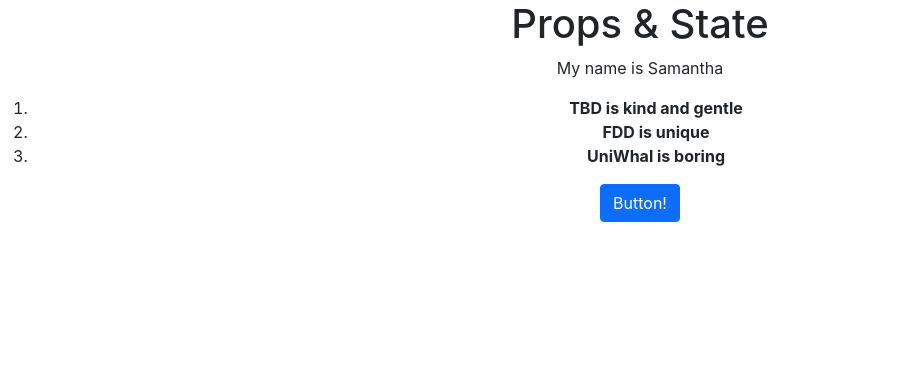
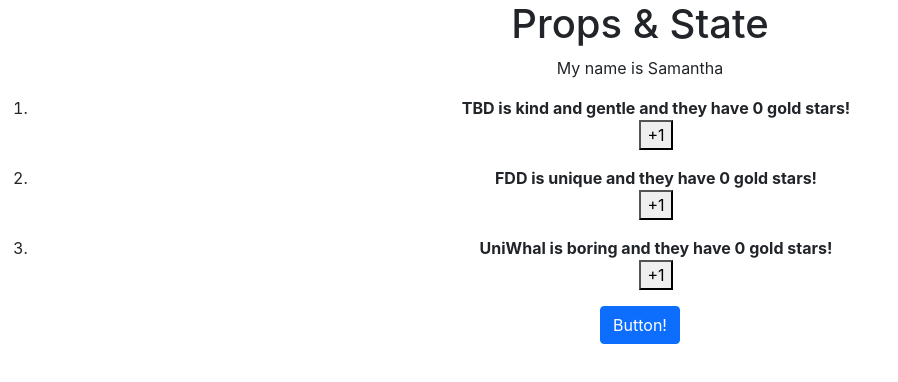
Before and after one commit to DeltaVCode-Demo/cr-301d10-demo2, a React (Create React App) app: page / in a window 1280 px wide. Shown: the top 382 px of the page, without its empty margins (0-898 px from the left). Built offline with nearby package versions, Linux system fonts and the light colour scheme.

Commit message:
Add a button

```diff
--- a/src/components/child.js
+++ b/src/components/child.js
@@ -1,6 +1,14 @@
 import React from 'react';
 
 class Child extends React.Component {
+  constructor(props) {
+    super(props);
+
+    this.state = {
+      goldStars: 0,
+    };
+  }
+
   render() {
     let adjective = 'boring';
 
@@ -12,7 +20,12 @@ class Child extends React.Component {
     }
 
     console.log(this.props);
-    return <strong>{this.props.name} is {adjective}</strong>
+    return (
+      <>
+        <strong>{this.props.name} is {adjective} and they have {this.state.goldStars} gold stars!</strong>
+        <p><button>+1</button></p>
+      </>
+    );
   }
 }
 
```
Also changed, not shown: 1 other file (tests, documents, lock files or other folders).
